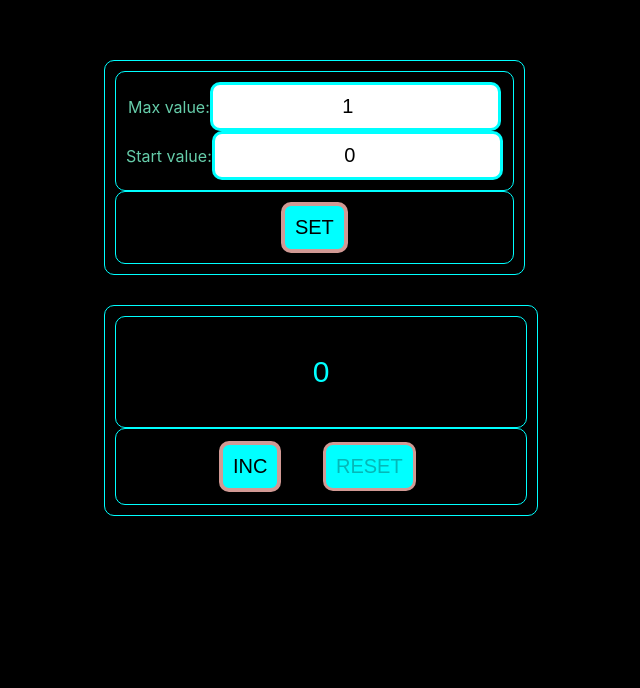
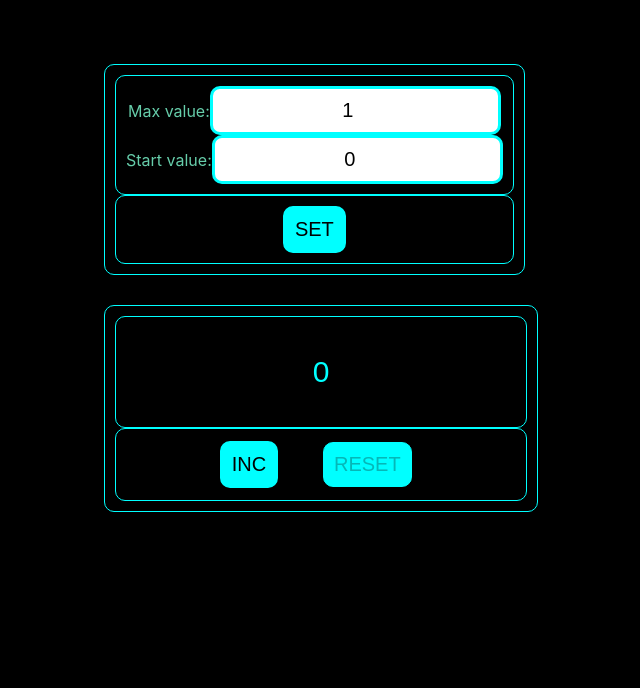
Before and after one commit to Chernik1991/counter2, a React (Create React App) app: page / in a window 1280 px wide. Shown: the part 112-800 px from the top of the page, without its empty margins (319-959 px from the left). Built offline with nearby package versions, Linux system fonts and the light colour scheme.

Commit message:
Counter 25.08.22 finish, all work refactor, button click

```diff
--- a/src/component/Count.module.css
+++ b/src/component/Count.module.css
@@ -8,7 +8,7 @@
 
 }
 .Button{
-  border: 4px solid hsl(5, 40%, 70%);
+  border: 2px solid hsl(180, 100%, 50%);
   padding: 10px;
   border-radius: 10px;
   background-color: aqua;
@@ -17,18 +17,18 @@
 }
 .Button:active { /* Добавляем псевдокласс :active */
   box-shadow: 0 0 hsl(0, 98%, 49%); /* Уменьшаем тень */
-  border: 3px solid hsl(5, 40%, 70%); /* Уменьшаем толщину рамки */
-  background: linear-gradient(top, hsl(0, 90%, 90%), hsl(0, 100%, 50%) 90%);
-  background: -webkit-linear-gradient(top, hsl(0, 90%, 90%), hsl(0, 100%, 50%) 90%); /* Изменяем значения линейного градиента */
+  border: 2px solid hsl(180, 100%, 50%); /* Уменьшаем толщину рамки */
+  background: linear-gradient(top, hsl(0, 88%, 90%), hsl(0, 100%, 50%) 90%);
+  background: -webkit-linear-gradient(top, hsl(0, 88%, 90%), hsl(0, 100%, 50%) 90%); /* Изменяем значения линейного градиента */
 }
 .Button:disabled { /* Добавляем псевдокласс :active */
-  box-shadow: 0 0 hsl(178, 98%, 49%); /* Уменьшаем тень */
-  border: 3px solid hsl(5, 40%, 70%); /* Уменьшаем толщину рамки */
-  /*background: linear-gradient(top, hsl(0, 90%, 90%), hsl(0, 100%, 50%) 90%);*/
-  /*background: -webkit-linear-gradient(top, hsl(0, 90%, 90%), hsl(0, 100%, 50%) 90%); !* Изменяем значения линейного градиента *!*/
+  box-shadow: 0 0 hsl(180, 100%, 50%); /* Уменьшаем тень */
+  border: 1px solid hsl(180, 100%, 50%); /* Уменьшаем толщину рамки */
+  background: linear-gradient(top, hsl(180, 100%, 50%), hsl(180, 100%, 50%) 90%);
+  background: -webkit-linear-gradient(top, hsl(180, 100%, 50%), hsl(180, 100%, 50%) 90%); /* Изменяем значения линейного градиента */
 }
 .Input{
-  border: 1px solid aqua;
+  border: 1px solid #00ffff;
   padding: 20px;
   border-radius: 10px;
   background-color: black;
--- a/src/component/Set.module.css
+++ b/src/component/Set.module.css
@@ -8,7 +8,7 @@
 
 }
 .Button {
-    border: 4px solid hsl(5, 40%, 70%);
+    border: 2px solid hsl(180, 100%, 50%);
     padding: 10px;
     border-radius: 10px;
     background-color: aqua;
@@ -16,15 +16,15 @@
 }
 .Button:active { /* Добавляем псевдокласс :active */
     box-shadow: 0 0 hsl(0, 98%, 49%); /* Уменьшаем тень */
-    border: 3px solid hsl(5, 40%, 70%); /* Уменьшаем толщину рамки */
+    border: 2px solid hsl(180, 100%, 50%); /* Уменьшаем толщину рамки */
     background: linear-gradient(top, hsl(0, 90%, 90%), hsl(0, 100%, 50%) 90%);
     background: -webkit-linear-gradient(top, hsl(0, 90%, 90%), hsl(0, 100%, 50%) 90%); /* Изменяем значения линейного градиента */
 }
 .Button:disabled { /* Добавляем псевдокласс :active */
     box-shadow: 0 0 hsl(178, 98%, 49%); /* Уменьшаем тень */
-    border: 3px solid hsl(5, 40%, 70%); /* Уменьшаем толщину рамки */
-    /*background: linear-gradient(top, hsl(0, 90%, 90%), hsl(0, 100%, 50%) 90%);*/
-    /*background: -webkit-linear-gradient(top, hsl(0, 90%, 90%), hsl(0, 100%, 50%) 90%); !* Изменяем значения линейного градиента *!*/
+    border: 1px solid hsl(180, 100%, 50%); /* Уменьшаем толщину рамки */
+    background: linear-gradient(top, hsl(180, 100%, 50%), hsl(180, 100%, 50%) 90%);
+    background: -webkit-linear-gradient(top, hsl(180, 100%, 50%), hsl(180, 100%, 50%) 90%); /* Изменяем значения линейного градиента */
 }
 .Input {
     border: 3px solid aqua;
```
